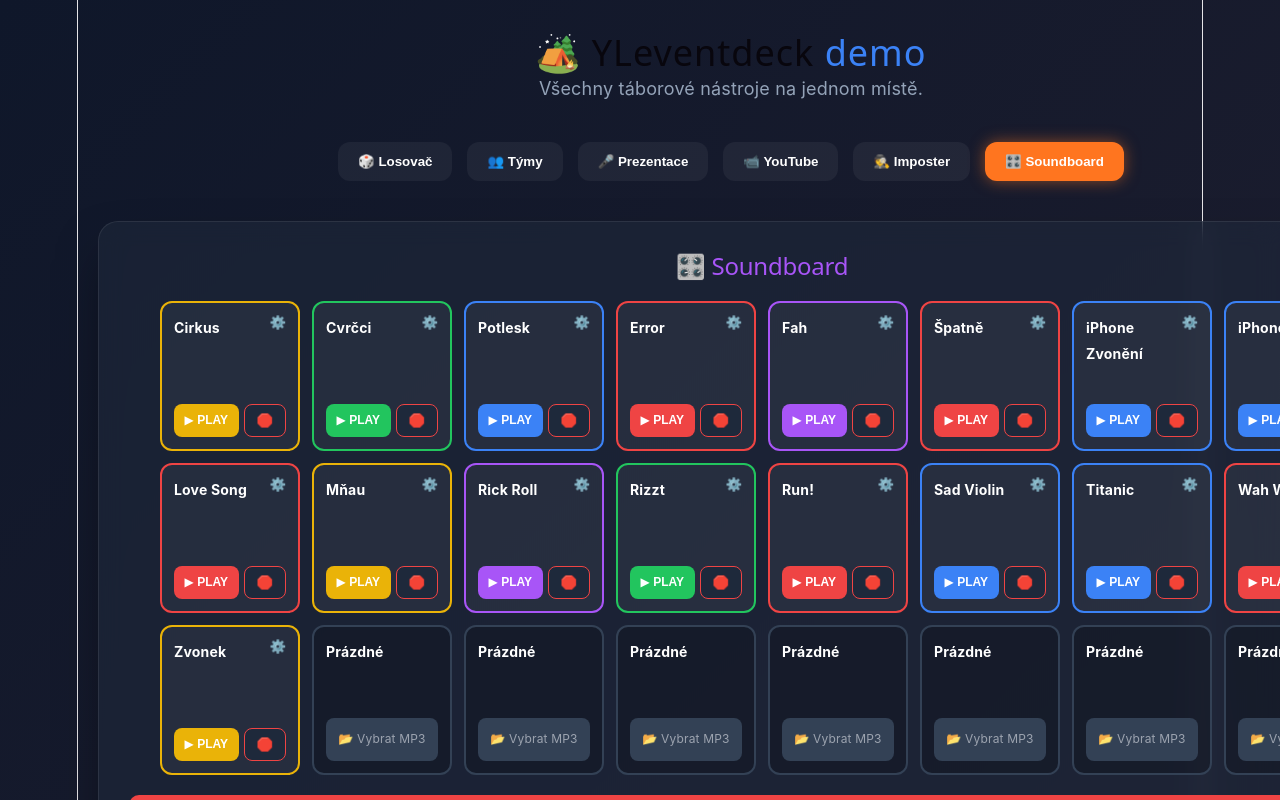
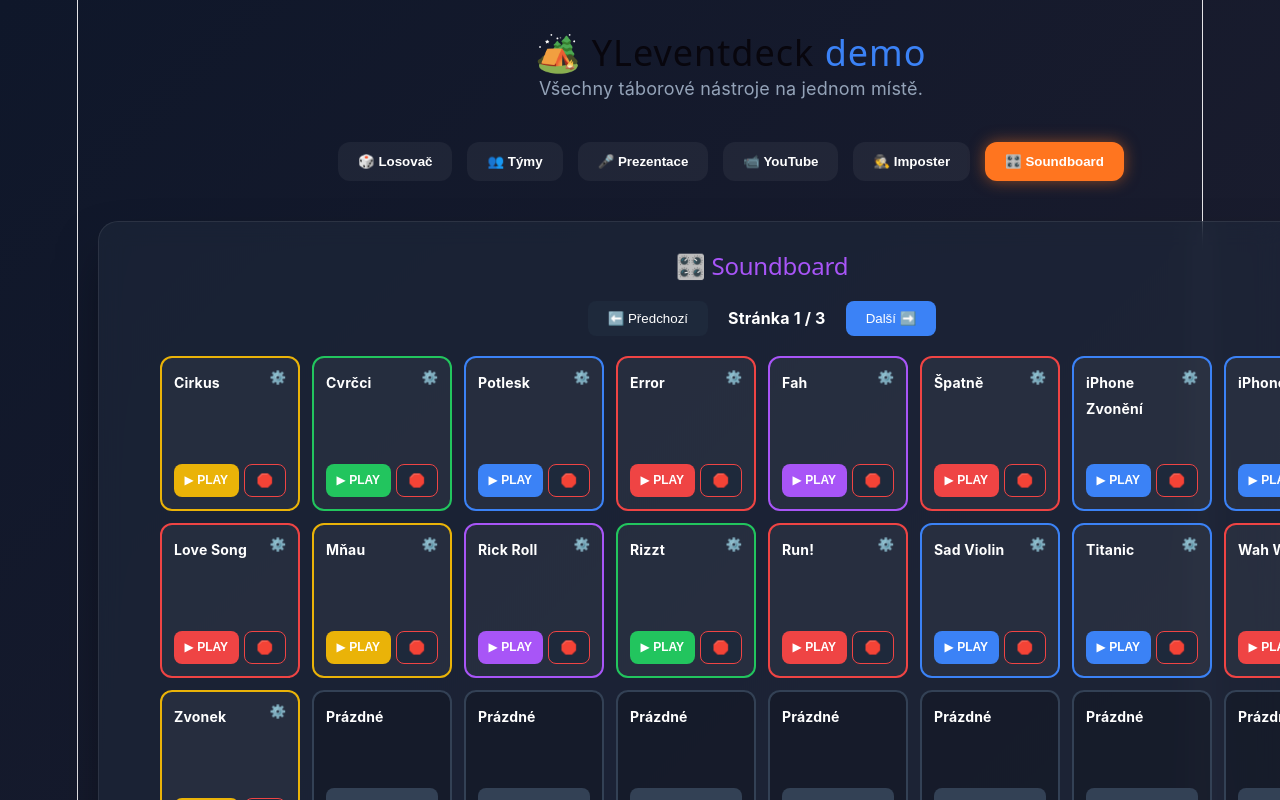
Before and after one commit to Bovoxo/YLED, a React (Vite) app in the folder frontend/: page / in a window 1280 px wide. Both pictures are taken after a click on the button "🎛️ Soundboard". Shown: the top 800 px of the page. Built offline with nearby package versions, Linux system fonts and the light colour scheme.

Commit message:
Upgrade na další stránky a odpočty

```diff
--- a/frontend/src/App.jsx
+++ b/frontend/src/App.jsx
@@ -449,38 +449,50 @@ function ModulImposter() {
 }
 
 // ==========================================
-// 🧩 MODUL 6: SOUNDBOARD (UPGRADE - Pevná velikost & Databáze)
+// 🧩 MODUL 6: SOUNDBOARD (UPGRADE - Stránky & Časovače)
 // ==========================================
+
+// Pomocná funkce pro zobrazení času
+const formatCas = (sekundy) => {
+  if (isNaN(sekundy) || !isFinite(sekundy)) return "0:00";
+  const m = Math.floor(sekundy / 60);
+  const s = Math.floor(sekundy % 60);
+  return `${m}:${s < 10 ? '0' : ''}${s}`;
+};
+
 function ModulSoundboard() {
+  const [stranka, setStranka] = useState(0); // 0 = první, 1 = druhá, 2 = třetí stránka
+  const MAX_TLACITEK = 72; // 3 stránky po 24 tlačítkách
+
   const getInitialGrid = () => {
-    const grid = Array(24).fill(null).map(() => ({
+    const grid = Array(MAX_TLACITEK).fill(null).map(() => ({
       url: null, fileBlob: null, name: "Prázdné", color: "#334155", start: 0, end: 0, playing: false
     }));
 
     // Seznam všech pevných zvuků ze složky public/zvuky
     const predpripraveneZvuky = [
-      { file: "circus.mp3", name: "Cirkus", color: "#eab308" },           // Žlutá
-      { file: "crickets.mp3", name: "Cvrčci", color: "#22c55e" },         // Zelená
-      { file: "crowd_clapping.mp3", name: "Potlesk", color: "#3b82f6" },  // Modrá
-      { file: "error.mp3", name: "Error", color: "#ef4444" },             // Červená
-      { file: "fah.mp3", name: "Fah", color: "#a855f7" },                 // Fialová
-      { file: "incorrect.mp3", name: "Špatně", color: "#ef4444" },        // Červená
-      { file: "iphone_ringtone.mp3", name: "iPhone Zvonění", color: "#3b82f6" }, // Modrá
-      { file: "iphone_text.mp3", name: "iPhone SMS", color: "#3b82f6" },  // Modrá
-      { file: "love_song.mp3", name: "Love Song", color: "#ef4444" },     // Červená
-      { file: "meaw.MP3", name: "Mňau", color: "#eab308" },               // Žlutá
-      { file: "rick_roll.mp3", name: "Rick Roll", color: "#a855f7" },     // Fialová
-      { file: "rizzt.mp3", name: "Rizzt", color: "#22c55e" },             // Zelená
-      { file: "run.mp3", name: "Run!", color: "#ef4444" },                // Červená
-      { file: "sad_violin.mp3", name: "Sad Violin", color: "#3b82f6" },   // Modrá
-      { file: "titanic.mp3", name: "Titanic", color: "#3b82f6" },         // Modrá
-      { file: "wah_wah_wahwah.mp3", name: "Wah Wah...", color: "#ef4444" },// Červená
-      { file: "zvonek.mp3", name: "Zvonek", color: "#eab308" }            // Žlutá
+      { file: "circus.mp3", name: "Cirkus", color: "#eab308" },
+      { file: "crickets.mp3", name: "Cvrčci", color: "#22c55e" },
+      { file: "crowd_clapping.mp3", name: "Potlesk", color: "#3b82f6" },
+      { file: "error.mp3", name: "Error", color: "#ef4444" },
+      { file: "fah.mp3", name: "Fah", color: "#a855f7" },
+      { file: "incorrect.mp3", name: "Špatně", color: "#ef4444" },
+      { file: "iphone_ringtone.mp3", name: "iPhone Zvonění", color: "#3b82f6" },
+      { file: "iphone_text.mp3", name: "iPhone SMS", color: "#3b82f6" },
+      { file: "love_song.mp3", name: "Love Song", color: "#ef4444" },
+      { file: "meaw.MP3", name: "Mňau", color: "#eab308" },
+      { file: "rick_roll.mp3", name: "Rick Roll", color: "#a855f7" },
+      { file: "rizzt.mp3", name: "Rizzt", color: "#22c55e" },
+      { file: "run.mp3", name: "Run!", color: "#ef4444" },
+      { file: "sad_violin.mp3", name: "Sad Violin", color: "#3b82f6" },
+      { file: "titanic.mp3", name: "Titanic", color: "#3b82f6" },
+      { file: "wah_wah_wahwah.mp3", name: "Wah Wah...", color: "#ef4444" },
+      { file: "zvonek.mp3", name: "Zvonek", color: "#eab308" }
     ];
 
-    // Automatické naplnění mřížky
+    // Automatické naplnění první stránky
     predpripraveneZvuky.forEach((zvuk, index) => {
-      if (index < 24) { // Pojistka, aby to nepřeteklo přes tvých 24 tlačítek
+      if (index < MAX_TLACITEK) {
         grid[index] = {
           url: `/zvuky/${zvuk.file}`,
           fileBlob: null,
@@ -497,10 +509,11 @@ function ModulSoundboard() {
   };
 
   const [tlacitka, setTlacitka] = useState(getInitialGrid);
-  const [nacteno, setNacteno] = useState(false); // Hlídá, jestli už se data načetla z paměti prohlížeče
+  const [nacteno, setNacteno] = useState(false);
+  const [casy, setCasy] = useState({}); // Udržuje aktuální časy přehrávaných audii
 
-  const audioRefs = useRef(Array(24).fill(null));
-  const timeoutRefs = useRef(Array(24).fill(null));
+  const audioRefs = useRef(Array(MAX_TLACITEK).fill(null));
+  const timeoutRefs = useRef(Array(MAX_TLACITEK).fill(null));
   const [editIndex, setEditIndex] = useState(null);
 
   const paletaBarev = [
@@ -508,30 +521,19 @@ function ModulSoundboard() {
     { nazev: "Červená", hex: "#ef4444" }, { nazev: "Žlutá", hex: "#eab308" }, { nazev: "Tmavá", hex: "#334155" }
   ];
 
-  // 1. NAČTENÍ DAT PO ZAPNUTÍ WEBU
+  // 1. NAČTENÍ DAT
   useEffect(() => {
     localforage.getItem('soundboard_data').then((ulozenaData) => {
-      const defaultGrid = getInitialGrid(); // Načteme původní mřížku se správnými URL ze serveru
-
+      const defaultGrid = getInitialGrid();
       if (ulozenaData) {
         const obnovenaTlacitka = defaultGrid.map((defaultBtn, index) => {
           const savedBtn = ulozenaData[index];
-
-          // Pokud v databázi pro toto tlačítko nic není, vezmeme výchozí ze serveru
           if (!savedBtn) return defaultBtn;
 
-          // Pokud uživatel do tohoto políčka nahrál VLASTNÍ zvuk (má fileBlob)
           if (savedBtn.fileBlob) {
             return { ...savedBtn, url: URL.createObjectURL(savedBtn.fileBlob), playing: false };
           }
-
-          // Pokud je to ZVUK ZE SERVERU (nemá fileBlob)
-          // Převezmeme uložené barvy a názvy, ale URL adresu vrátíme zpět tu ze serveru!
-          return {
-            ...savedBtn,
-            url: defaultBtn.url, // <--- TÍMTO ZACHRÁNÍME ZTRACENOU ADRESU
-            playing: false
-          };
+          return { ...savedBtn, url: defaultBtn.url, playing: false };
         });
         setTlacitka(obnovenaTlacitka);
       }
@@ -542,12 +544,36 @@ function ModulSoundboard() {
   // 2. ULOŽENÍ DAT PŘI KAŽDÉ ZMĚNĚ
   useEffect(() => {
     if (nacteno) {
-      // Před uložením stále mažeme 'url', protože Blob URL v databázi nepřežije.
-      // U serverových zvuků to nevadí, načítací kód nahoře si je zase obnoví z výchozí šablony.
       const kUlozeni = tlacitka.map(({ url, playing, ...zbytek }) => zbytek);
       localforage.setItem('soundboard_data', kUlozeni);
     }
   }, [tlacitka, nacteno]);
+
+  // 3. AKTUALIZACE ČASOVAČŮ
+  useEffect(() => {
+    const interval = setInterval(() => {
+      let zmena = false;
+      const noveCasy = { ...casy };
+
+      audioRefs.current.forEach((audio, idx) => {
+        if (audio && !audio.paused) {
+          const btn = tlacitka[idx];
+          const startCas = btn.start || 0;
+          const konecCas = btn.end > 0 ? btn.end : audio.duration || 0;
+
+          const aktualni = Math.max(0, audio.currentTime - startCas);
+          const zbyva = Math.max(0, konecCas - audio.currentTime);
+
+          noveCasy[idx] = { aktualni, zbyva };
+          zmena = true;
+        }
+      });
+
+      if (zmena) setCasy(noveCasy);
+    }, 200); // Kontrola času 5x za sekundu
+
+    return () => clearInterval(interval);
+  }, [tlacitka, casy]);
 
   const nahratSoubor = (index, event) => {
     const file = event.target.files[0];
@@ -556,11 +582,9 @@ function ModulSoundboard() {
       const novaTlacitka = [...tlacitka];
       novaTlacitka[index] = {
         ...novaTlacitka[index],
-        url: fileUrl,
-        fileBlob: file, // Zde ukládáme samotný soubor do stavu (a následně do databáze)
+        url: fileUrl, fileBlob: file,
         name: file.name.replace(/\.[^/.]+$/, "").substring(0, 15),
-        color: "#a855f7",
-        start: 0, end: 0
+        color: "#a855f7", start: 0, end: 0
       };
       setTlacitka(novaTlacitka);
     }
@@ -572,7 +596,7 @@ function ModulSoundboard() {
     zastav(index);
 
     const audio = new Audio(btn.url);
-    audio.currentTime = btn.start;
+    audio.currentTime = btn.start || 0;
 
     const novaTlacitka = [...tlacitka];
     novaTlacitka[index].playing = true;
@@ -614,22 +638,13 @@ function ModulSoundboard() {
   };
 
   const vymazatTlacitko = (index) => {
-    zastav(index); // Pro jistotu zastavíme zvuk, kdyby zrovna hrál
+    zastav(index);
     const novaTlacitka = [...tlacitka];
-
-    // Vyresetujeme tlačítko do prázdného stavu
     novaTlacitka[index] = {
-      url: null,
-      fileBlob: null,
-      name: "Prázdné",
-      color: "#334155",
-      start: 0,
-      end: 0,
-      playing: false
+      url: null, fileBlob: null, name: "Prázdné", color: "#334155", start: 0, end: 0, playing: false
     };
-
     setTlacitka(novaTlacitka);
-    setEditIndex(null); // Zavřeme menu
+    setEditIndex(null);
   };
 
   // --- MENU ÚPRAVY ---
@@ -673,43 +688,76 @@ function ModulSoundboard() {
     );
   }
 
-  // --- VYKRESLENÍ MŘÍŽKY (OPRAVA ROZLOŽENÍ) ---
+  // --- VYKRESLENÍ MŘÍŽKY ---
   return (
     <div className="glass-panel" style={{ width: "100%", margin: "0 auto", overflowX: "auto" }}>
       <h2 style={{ color: "#a855f7", textAlign: "center", marginBottom: "20px" }}>🎛️ Soundboard</h2>
 
+      {/* Navigace stránek */}
+      <div style={{ display: "flex", justifyContent: "center", alignItems: "center", gap: "20px", marginBottom: "20px" }}>
+        <button
+          onClick={() => setStranka(Math.max(0, stranka - 1))}
+          disabled={stranka === 0}
+          style={{ padding: "10px 20px", backgroundColor: stranka === 0 ? "#1e293b" : "#3b82f6", color: "white", border: "none", borderRadius: "8px", cursor: stranka === 0 ? "not-allowed" : "pointer" }}>
+          ⬅️ Předchozí
+        </button>
+
+        <span style={{ color: "#fff", fontWeight: "bold", fontSize: "16px" }}>Stránka {stranka + 1} / 3</span>
+
+        <button
+          onClick={() => setStranka(Math.min(2, stranka + 1))}
+          disabled={stranka === 2}
+          style={{ padding: "10px 20px", backgroundColor: stranka === 2 ? "#1e293b" : "#3b82f6", color: "white", border: "none", borderRadius: "8px", cursor: stranka === 2 ? "not-allowed" : "pointer" }}>
+          Další ➡️
+        </button>
+      </div>
+
       <div style={{ display: "grid", gridTemplateColumns: "repeat(8, 140px)", gap: "12px", justifyContent: "center", minWidth: "1200px", marginBottom: "20px" }}>
-        {tlacitka.map((btn, index) => (
+        {/* Renderujeme jen tlačítka z aktuální stránky (výřez z celého pole tlacitka) */}
+        {tlacitka.slice(stranka * 24, (stranka + 1) * 24).map((btn, localIndex) => {
+          const index = stranka * 24 + localIndex; // Skutečný index v hlavním poli 0 až 71
+          const zobrazenyCas = casy[index];
+
+          return (
             <div key={index} style={{
-            width: "140px",      // Pevná šířka
-            height: "150px",     // Pevná výška
-            boxSizing: "border-box", // Zabrání nafouknutí přes padding
+              width: "140px", height: "155px", boxSizing: "border-box",
               backgroundColor: btn.playing ? `${btn.color}40` : (btn.url ? "rgba(255,255,255,0.05)" : "rgba(0,0,0,0.2)"),
               border: `2px solid ${btn.url ? btn.color : "#334155"}`,
               borderRadius: "12px", padding: "12px", textAlign: "center",
               display: "flex", flexDirection: "column", justifyContent: "space-between",
               boxShadow: btn.playing ? `0 0 15px ${btn.color}80` : "none", transition: "all 0.2s"
             }}>
-            <div style={{ display: "flex", justifyContent: "space-between", alignItems: "flex-start", marginBottom: "10px" }}>
+              <div style={{ display: "flex", justifyContent: "space-between", alignItems: "flex-start", marginBottom: "5px" }}>
                 <strong style={{ color: "#fff", fontSize: "14px", wordWrap: "break-word", textAlign: "left", flex: 1 }}>{btn.name}</strong>
                 {btn.url && (
                   <button onClick={() => setEditIndex(index)} style={{ background: "none", border: "none", color: "#9ca3af", cursor: "pointer", padding: "0 0 0 5px" }}>⚙️</button>
                 )}
               </div>
 
+              {/* Ukazatel času (zobrazí se pouze, když tlačítko hraje) */}
+              <div style={{ height: "15px", display: "flex", justifyContent: "space-between", color: "#cbd5e1", fontSize: "11px", fontWeight: "bold" }}>
+                {btn.playing && zobrazenyCas && (
+                  <>
+                    <span style={{ color: btn.color }}>{formatCas(zobrazenyCas.aktualni)}</span>
+                    <span style={{ color: "#ef4444" }}>-{formatCas(zobrazenyCas.zbyva)}</span>
+                  </>
+                )}
+              </div>
+
               {!btn.url ? (
-              <label style={{ cursor: "pointer", padding: "8px", backgroundColor: "#334155", borderRadius: "8px", fontSize: "12px", color: "#9ca3af" }}>
+                <label style={{ cursor: "pointer", padding: "8px", backgroundColor: "#334155", borderRadius: "8px", fontSize: "12px", color: "#9ca3af", marginTop: "auto" }}>
                   📂 Vybrat MP3
                   <input type="file" accept="audio/*" style={{ display: "none" }} onChange={(e) => nahratSoubor(index, e)} />
                 </label>
               ) : (
-              <div style={{ display: "flex", gap: "5px" }}>
+                <div style={{ display: "flex", gap: "5px", marginTop: "auto" }}>
                   <button onClick={() => prehraj(index)} style={{ flex: 2, padding: "8px", backgroundColor: btn.color, color: "#fff", border: "none", borderRadius: "8px", cursor: "pointer", fontWeight: "bold", fontSize: "12px" }}>▶ PLAY</button>
                   <button onClick={() => zastav(index)} style={{ flex: 1, padding: "8px", backgroundColor: "#1e293b", color: "#ef4444", border: "1px solid #ef4444", borderRadius: "8px", cursor: "pointer", fontWeight: "bold" }}>🛑</button>
                 </div>
               )}
             </div>
-        ))}
+          );
+        })}
       </div>
       <button onClick={stopAll} style={{ width: "100%", padding: "15px", backgroundColor: "#ef4444", color: "white", fontSize: "16px", fontWeight: "bold", border: "none", borderRadius: "10px", cursor: "pointer" }}>🛑 STOP ALL</button>
     </div>
```
Lines whose indentation alone changed are shown as unchanged.
